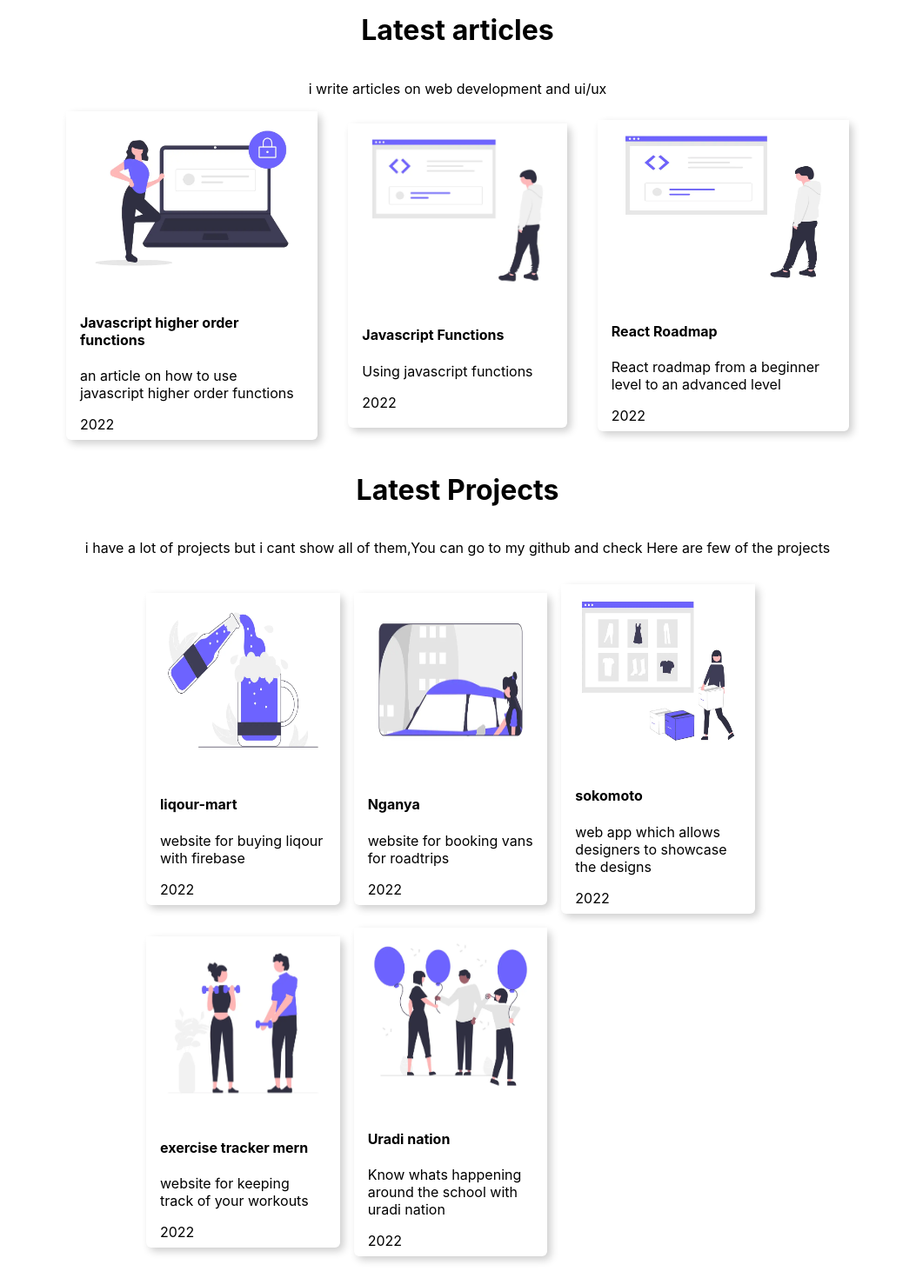
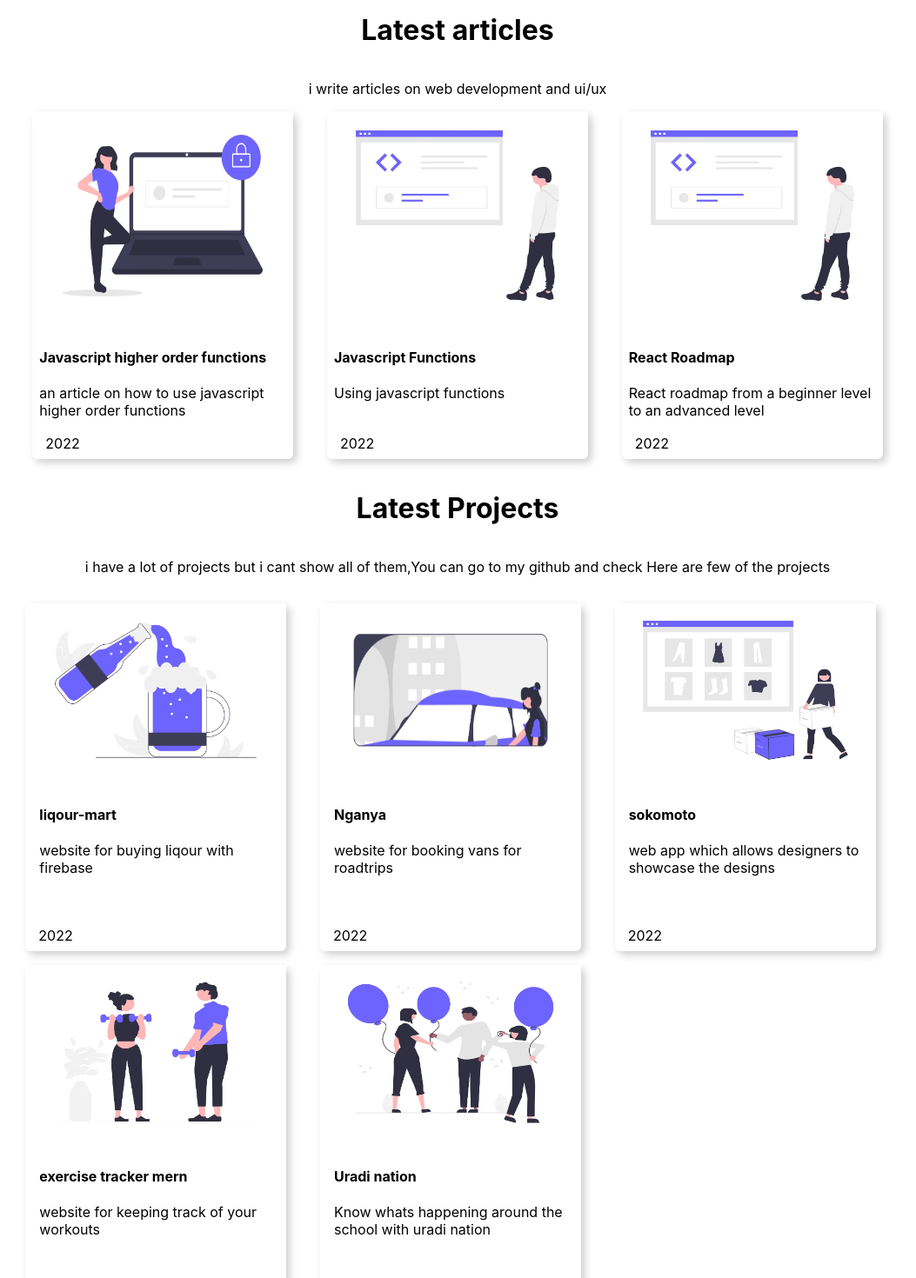
Before and after one commit to abeloa3411/portfolio, a React (Create React App) app: page / in a window 1280 px wide. Shown: the part 900-2370 px from the top of the page at 87% size, without its empty margins (122-1175 px from the left). Built offline with nearby package versions, Linux system fonts and the light colour scheme.

Commit message:
fix bugs

```diff
--- a/src/components/Articles.js
+++ b/src/components/Articles.js
@@ -23,7 +23,7 @@ const ArticlesCards = styled.div`
   grid-gap: 16px;
   justify-content: center;
   align-items: center;
-  max-width: 900px;
+  max-width: 1000px;
   margin: 0 auto;
 
   @media screen and (max-width: 768px) {
@@ -34,29 +34,33 @@ const ArticlesCards = styled.div`
   }
 `;
 const Card = styled.article`
-  min-height: 350px;
-  height: 100%;
+  max-width: 300px;
+  height: 400px;
   border-radius: 6px;
   box-shadow: 4px 4px 10px rgba(0, 0, 0, 0.2);
+  position: relative;
   @media screen and (max-width: 480px) {
     width: 340px;
   }
 `;
 const CardImg = styled.img`
   width: 100%;
-  height: 200px;
+  height: 240px;
 `;
 const CardDesc = styled.div`
   display: flex;
   flex-direction: column;
-  justify-content: flex-start;
+  justify-content: space-between;
   align-items: center;
-  padding: 0.5rem 1rem;
+  padding: 0.5rem;
 `;
 const CardTitle = styled.h4``;
 const CardP = styled.p``;
 const CardDate = styled.div`
   width: 100%;
+  position: absolute;
+  bottom: 2%;
+  left: 5%;
 `;
 const CardHeader = styled.div`
   width: 100%;
@@ -88,7 +92,7 @@ const Articles = () => {
                 key={id}
               >
                 <Card>
-                  <CardImg src={img} />
+                  <CardImg src={img} alt={title} />
                   <CardDesc>
                     <CardHeader>
                       <CardTitle>{title}</CardTitle>
--- a/src/components/Hero.js
+++ b/src/components/Hero.js
@@ -12,6 +12,10 @@ const HeroCenter = styled.div`
   flex-direction: column;
   align-items: center;
   justify-content: center;
+
+  @media screen and (max-width: 580px) {
+    height: 90vh;
+  }
 `;
 const HeroTitle = styled.h1`
   font-size: 50px;
--- a/src/components/Projects.js
+++ b/src/components/Projects.js
@@ -26,7 +26,7 @@ const ProjectsCards = styled.div`
   grid-template-columns: 1fr 1fr 1fr;
   grid-gap: 16px;
   justify-content: center;
-  max-width: 700px;
+  max-width: 1000px;
   margin: 0 auto;
   padding: 0 1rem 0 0;
 
@@ -35,9 +35,12 @@ const ProjectsCards = styled.div`
   }
 `;
 const Card = styled.article`
-  min-height: 350px;
+  max-width: 300px;
+  height: 400px;
   border-radius: 6px;
   box-shadow: 4px 4px 10px rgba(0, 0, 0, 0.2);
+  position: relative;
+  transition: all 0.3s ease-in-out;
 
   @media screen and (max-width: 480px) {
     width: 340px;
@@ -58,6 +61,9 @@ const CardTitle = styled.h4``;
 const CardP = styled.p``;
 const CardDate = styled.div`
   width: 100%;
+  position: absolute;
+  bottom: 2%;
+  left: 5%;
 `;
 const CardHeader = styled.div`
   width: 100%;
@@ -92,7 +98,7 @@ const Projects = () => {
                 key={id}
               >
                 <Card>
-                  <CardImg src={img} />
+                  <CardImg src={img} alt={title} />
                   <CardDesc>
                     <CardHeader>
                       <CardTitle>{title}</CardTitle>
--- a/src/pages/BlogPage.js
+++ b/src/pages/BlogPage.js
@@ -5,7 +5,7 @@ import styled from "styled-components";
 const BlogContainer = styled.div`
   width: 100%;
   margin-top: 1rem;
-  margin-bottom: 1rem;
+  margin-bottom: 4rem;
 `;
 const BlogCenter = styled.div`
   display: grid;
@@ -70,7 +70,7 @@ const BlogPage = () => {
               }}
             >
               <Card>
-                <CardImg src={img} />
+                <CardImg src={img} alt={title} />
                 <CardDesc>
                   <CardHeader>
                     <CardTitle>{title}</CardTitle>
```
Also changed, not shown: src/Projects.js (added), 1 other file (tests, documents, lock files or other folders).
